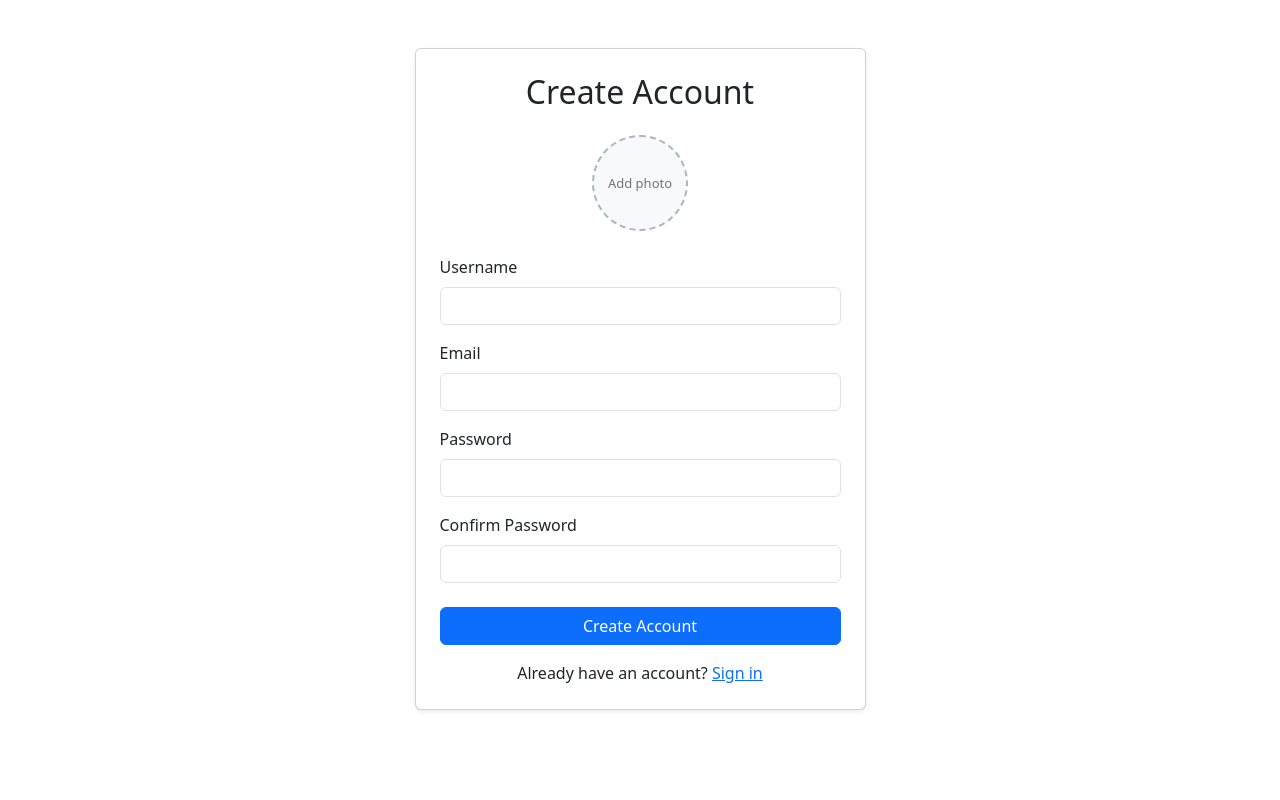
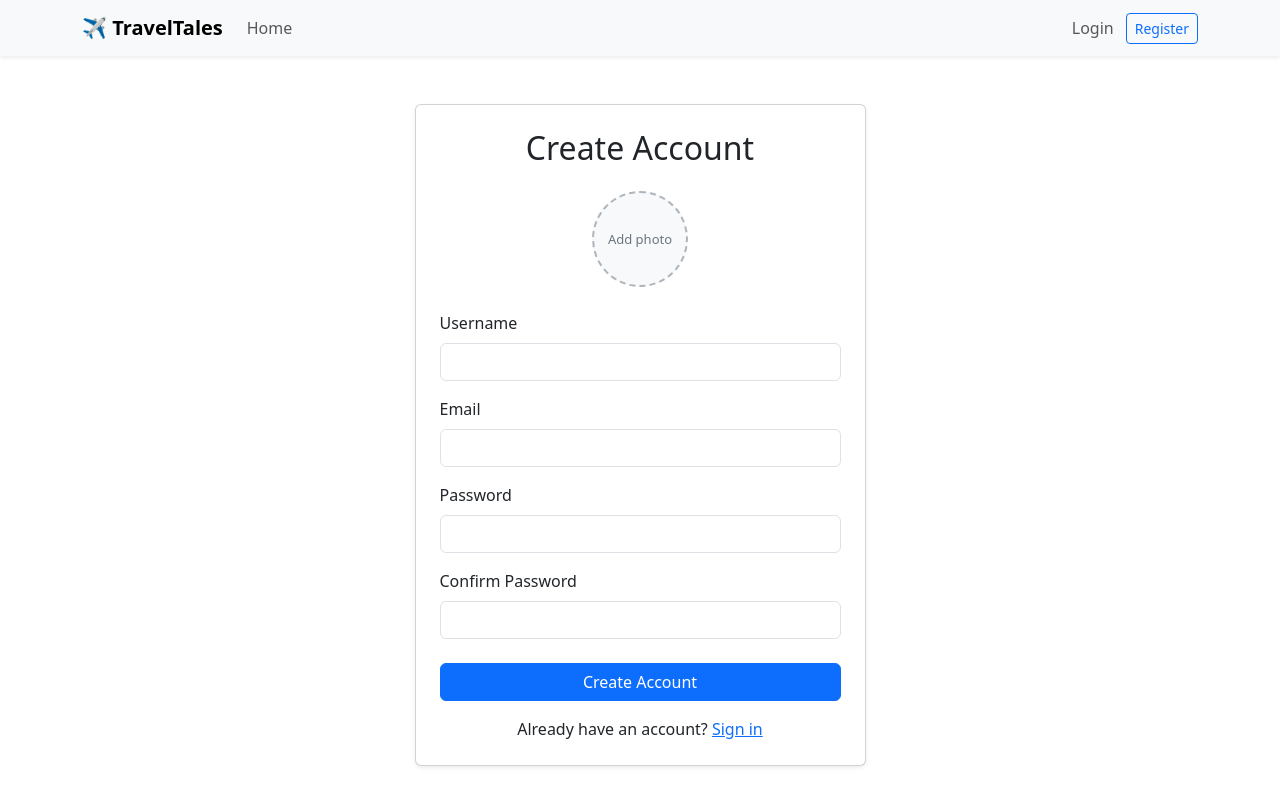
Before and after one commit to IdoNaor1/TravelTales, a React (Vite) app in the folder client/: page /register in a window 1280 px wide. Built offline with nearby package versions, Linux system fonts and the light colour scheme; no server answers.

Commit message:
feat(navbar): add Navbar component for improved navigation and user experience

```diff
--- a/client/src/App.tsx
+++ b/client/src/App.tsx
@@ -1,5 +1,6 @@
 import { BrowserRouter, Routes, Route } from 'react-router-dom';
 import ProtectedRoute from './components/ProtectedRoute';
+import Navbar from './components/Navbar';
 import HomePage from './pages/HomePage';
 import LoginPage from './pages/LoginPage';
 import RegisterPage from './pages/RegisterPage';
@@ -13,6 +14,7 @@ import './App.css';
 function App() {
   return (
     <BrowserRouter>
+      <Navbar />
       <Routes>
         <Route path="/" element={<HomePage />} />
         <Route path="/login" element={<LoginPage />} />
--- /dev/null
+++ b/client/src/components/Navbar.tsx
@@ -0,0 +1,137 @@
+import { useState } from 'react';
+import { Link, NavLink, useNavigate } from 'react-router-dom';
+import { useAuth } from '../context/AuthContext';
+
+const API_URL = import.meta.env.VITE_API_URL || 'http://localhost:3000';
+
+function getAvatarSrc(pic: string): string {
+  if (pic.startsWith('/')) return `${API_URL}${pic}`;
+  return pic;
+}
+
+function Navbar() {
+  const { user, logout } = useAuth();
+  const navigate = useNavigate();
+  const [collapsed, setCollapsed] = useState(true);
+
+  const handleLogout = async () => {
+    await logout();
+    navigate('/login');
+  };
+
+  const closeNav = () => setCollapsed(true);
+
+  return (
+    <nav className="navbar navbar-expand-md bg-body-tertiary sticky-top shadow-sm">
+      <div className="container">
+        <Link className="navbar-brand fw-bold" to="/" onClick={closeNav}>
+          ✈ TravelTales
+        </Link>
+
+        <button
+          className="navbar-toggler"
+          type="button"
+          aria-label="Toggle navigation"
+          onClick={() => setCollapsed((c) => !c)}
+        >
+          <span className="navbar-toggler-icon" />
+        </button>
+
+        <div className={`collapse navbar-collapse${collapsed ? '' : ' show'}`}>
+          <ul className="navbar-nav me-auto mb-2 mb-md-0">
+            <li className="nav-item">
+              <NavLink
+                to="/"
+                end
+                className={({ isActive }) => `nav-link${isActive ? ' active' : ''}`}
+                onClick={closeNav}
+              >
+                Home
+              </NavLink>
+            </li>
+          </ul>
+
+          <ul className="navbar-nav ms-auto mb-2 mb-md-0 align-items-md-center gap-md-1">
+            {user ? (
+              <>
+                <li className="nav-item">
+                  <Link
+                    to="/create"
+                    className="btn btn-primary btn-sm"
+                    onClick={closeNav}
+                  >
+                    + Create Post
+                  </Link>
+                </li>
+                <li className="nav-item">
+                  <NavLink
+                    to="/ai"
+                    className={({ isActive }) => `nav-link${isActive ? ' active' : ''}`}
+                    onClick={closeNav}
+                  >
+                    AI Assistant
+                  </NavLink>
+                </li>
+                <li className="nav-item">
+                  <Link
+                    to={`/profile/${user._id}`}
+                    className="nav-link d-flex align-items-center gap-2"
+                    onClick={closeNav}
+                  >
+                    {user.profilePicture ? (
+                      <img
+                        src={getAvatarSrc(user.profilePicture)}
+                        alt={user.username}
+                        className="rounded-circle"
+                        style={{ width: 32, height: 32, objectFit: 'cover' }}
+                      />
+                    ) : (
+                      <div
+                        className="rounded-circle bg-secondary text-white d-flex align-items-center justify-content-center"
+                        style={{ width: 32, height: 32, fontSize: 14, fontWeight: 600 }}
+                      >
+                        {user.username[0].toUpperCase()}
+                      </div>
+                    )}
+                    <span>{user.username}</span>
+                  </Link>
+                </li>
+                <li className="nav-item">
+                  <button
+                    className="nav-link btn btn-link text-danger p-0"
+                    onClick={handleLogout}
+                  >
+                    Logout
+                  </button>
+                </li>
+              </>
+            ) : (
+              <>
+                <li className="nav-item">
+                  <NavLink
+                    to="/login"
+                    className={({ isActive }) => `nav-link${isActive ? ' active' : ''}`}
+                    onClick={closeNav}
+                  >
+                    Login
+                  </NavLink>
+                </li>
+                <li className="nav-item">
+                  <Link
+                    to="/register"
+                    className="btn btn-outline-primary btn-sm"
+                    onClick={closeNav}
+                  >
+                    Register
+                  </Link>
+                </li>
+              </>
+            )}
+          </ul>
+        </div>
+      </div>
+    </nav>
+  );
+}
+
+export default Navbar;
```
Also changed, not shown: 1 other file (tests, documents, lock files or other folders).
